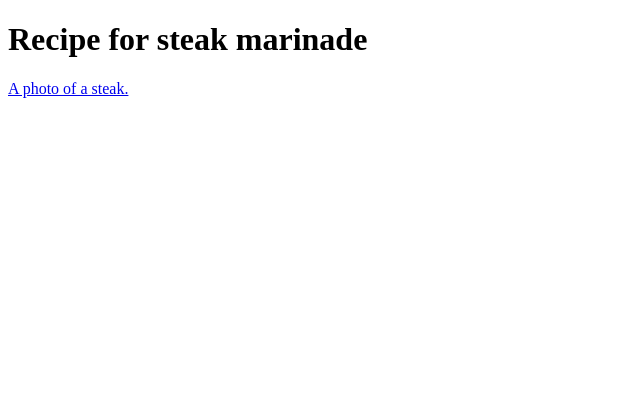
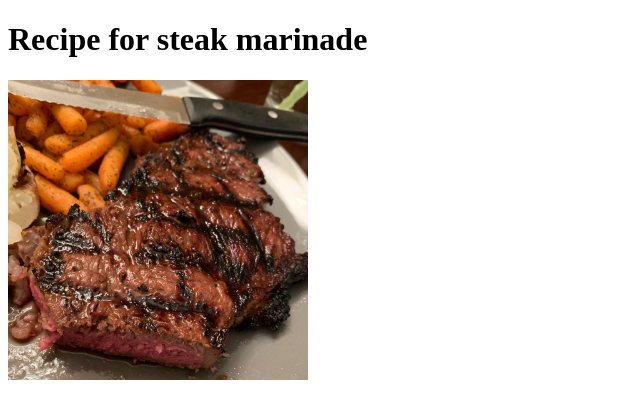
Before and after one commit to ares1345/odin-recipes, a plain HTML site: page recipes/steak-marinade.html in a window 1280 px wide. Shown: the whole page, without its empty margins (0-640 px from the left). Drawn offline with Linux system fonts and the light colour scheme.

Commit message:
Modified image href to img src

```diff
--- a/recipes/steak-marinade.html
+++ b/recipes/steak-marinade.html
@@ -8,7 +8,7 @@
 
 <body>
     <h1>Recipe for steak marinade</h1>
-    <a href="../img/steak-marinade.jpeg">A photo of a steak.</a>
+    <img src="../img/steak-marinade.jpeg" alt="A photo of a steak" width="300">
 
 </body>
 
```
